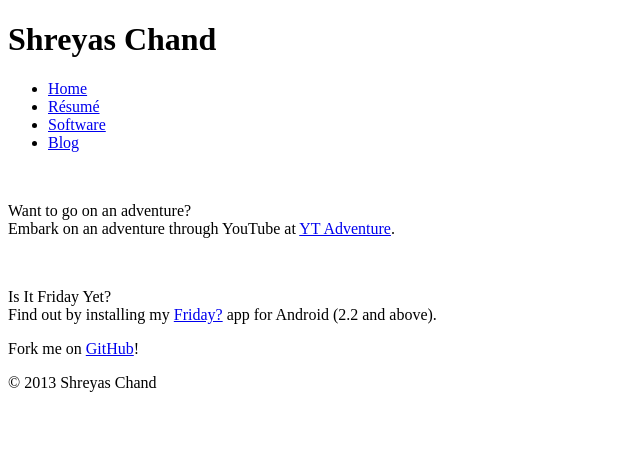
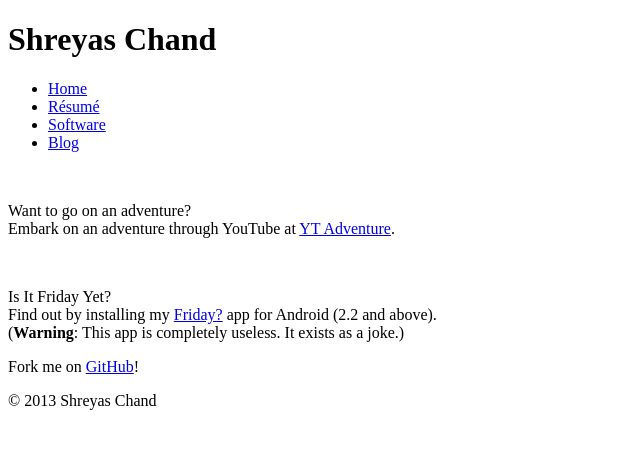
Before and after one commit to chandsie/shreyaschand.com, a Jekyll site: the page built from software/index.html, in a window 1280 px wide. Shown: the top 449 px of the page, without its empty margins (0-640 px from the left). Built offline with Jekyll 4.4.1, drawn with Linux system fonts in a browser that asks for light colours.

Commit message:
finished up software page

```diff
--- a/css/style.scss
+++ b/css/style.scss
@@ -156,6 +156,7 @@
     max-width: 80%;
     text-align: left;
     padding: 10px;
+    margin: 10px auto;
     > img {
         width: 175px;
         height: 175px;
@@ -165,14 +166,18 @@
 #yta {
     background: url(/img/software/yta.png);
     background-position: left center;
-    background-size: 175px;
+    background-size: 100px;
     background-repeat: no-repeat;
+    width: 100px;
+    height: 100px;
 }
 #friday {
     background: url(/img/software/friday.png);
     background-position: left center;
-    background-size: 175px;
+    background-size: 100px;
     background-repeat: no-repeat;
+    width: 100px;
+    height: 100px;
 }
 // Blog Index Page
 .post {
--- a/software/index.html
+++ b/software/index.html
@@ -12,12 +12,15 @@
     <div class="clear">
     </div>
 </div>
+
 <div class="intro blockCenter" >
     <img id="friday" class="left box"/>
     <p>
     Is It Friday Yet?
     </br>
     Find out by installing my <a href="FridayYet.apk">Friday?</a> app for Android (2.2 and above).
+    </br>
+    (<b>Warning</b>: This app is completely useless. It exists as a joke.)
     </p>
     <div class="clear">
     </div>
```
